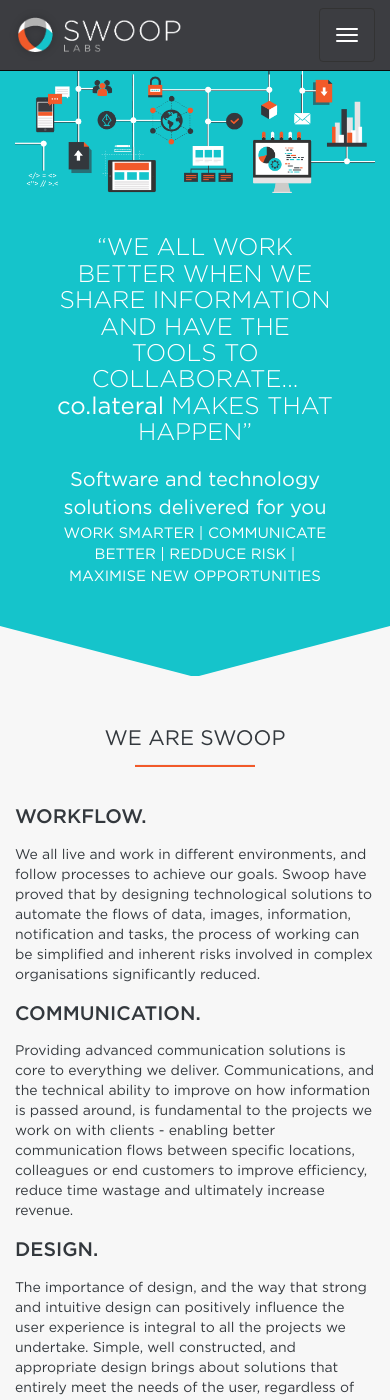
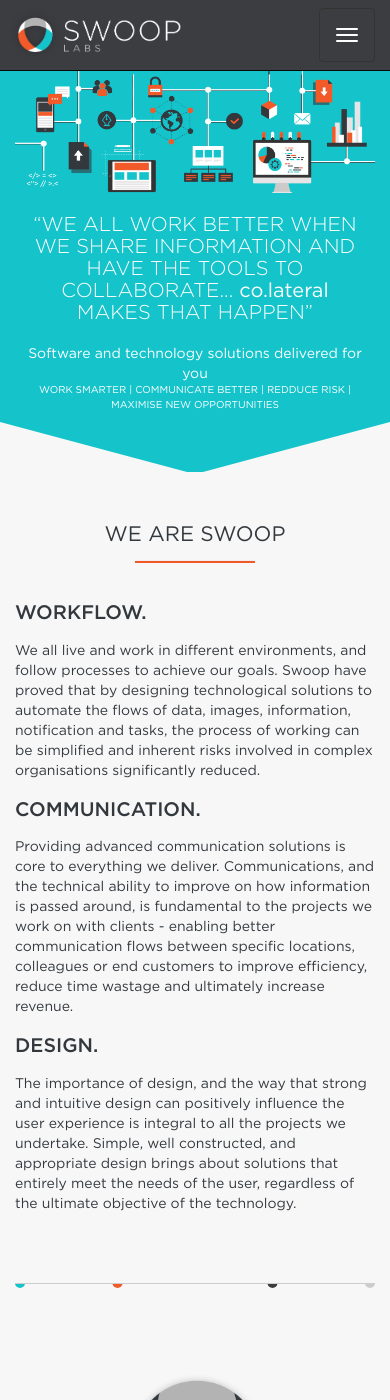
Before and after one commit to myntea/swoop-website, a Jekyll site: the page built from index.md, in a window 390 px wide and 1400 px high. Built offline with Jekyll 4.4.1, drawn with Linux system fonts in a browser that asks for light colours; some web fonts are replaced.

Commit message:
Fix overlapping borders, fix font-size for mobiles.

```diff
--- a/_sass/_base.sass
+++ b/_sass/_base.sass
@@ -60,8 +60,8 @@
     display: inline-block
     top: 100%
     width: 100%
-    border-left: 49vw solid transparent
-    border-right: 49vw solid transparent
+    border-left: 48vw solid transparent
+    border-right: 48vw solid transparent
     border-top: 50px solid #15C4CB
     box-sizing: border-box
 
@@ -86,8 +86,8 @@
     display: inline-block
     top: 100%
     width: 100%
-    border-left: 49vw solid transparent
-    border-right: 49vw solid transparent
+    border-left: 48vw solid transparent
+    border-right: 48vw solid transparent
     border-top: 50px solid #F7F7F7
     box-sizing: border-box
 
@@ -188,8 +188,8 @@
     display: inline-block
     top: 100%
     width: 100%
-    border-left: 49vw solid transparent
-    border-right: 49vw solid transparent
+    border-left: 48vw solid transparent
+    border-right: 48vw solid transparent
     border-top: 50px solid #ffffff
     box-sizing: border-box
 
@@ -300,6 +300,7 @@
   footer
     p
       font-size: 12px
+      margin-bottom: 20px
       &.back-to-top
         cursor: pointer
         padding-left: 10px
@@ -338,6 +339,15 @@
         border-bottom: 2px solid #F25A2A
 
 @media (max-width: $screen-xs-max)
+  #hero
+    .hero-text
+      margin: 10px !important
+      font-size: 10px !important
+      color: #ffffff
+    .slogan-one
+      font-size: 14px !important
+    .slogan-two
+      font-size: 10px !important
   #companies
     .intro
       h2
```
